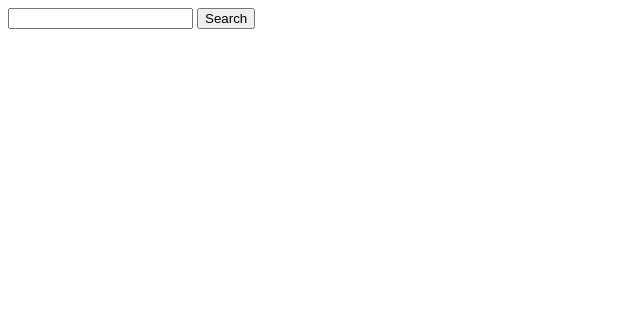
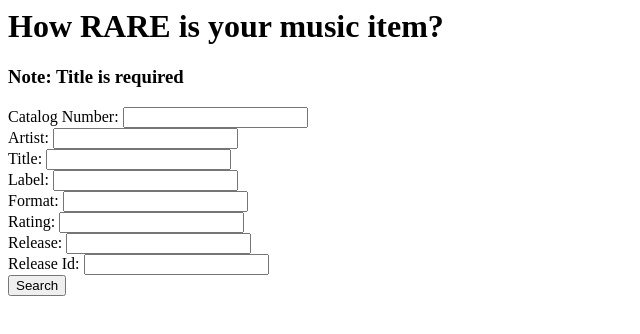
Before and after one commit to computational-rarity-team/api-tester, a plain HTML site: page templates/index.html in a window 1280 px wide. Shown: the whole page, without its empty margins (0-640 px from the left). Drawn offline with Linux system fonts and the light colour scheme.

Commit message:
added all the other search items mentioned in the meeting

```diff
--- a/templates/index.html
+++ b/templates/index.html
@@ -1,4 +1,29 @@
+<h1>How RARE is your music item?</h1>
+<h3>Note: Title is required</h3>
 <form method="post">
-    <input type="text" name="user_input">
+    <label for="catnum">Catalog Number:</label>
+    <input type="text" id="catnum" name="catnum">
+    <br>
+    <label for="artist">Artist:</label>
+    <input type="text" id="artist" name="artist">
+    <br>
+    <label for="title">Title:</label>
+    <input type="text" id="title" name="title" required>
+    <br>
+    <label for="label">Label:</label>
+    <input type="text" id="label" name="label">
+    <br>
+    <label for="format">Format:</label>
+    <input type="text" id="format" name="format">
+    <br>
+    <label for="rating">Rating:</label>
+    <input type="text" id="rating" name="rating">
+    <br>
+    <label for="release">Release:</label>
+    <input type="text" id="release" name="release">
+    <br>
+    <label for="release_id">Release Id:</label>
+    <input type="text" id="release_id" name="release_id">
+    <br>
     <button type="submit">Search</button>
-  </form>
+</form>
```
Also changed, not shown: 1 other file.
